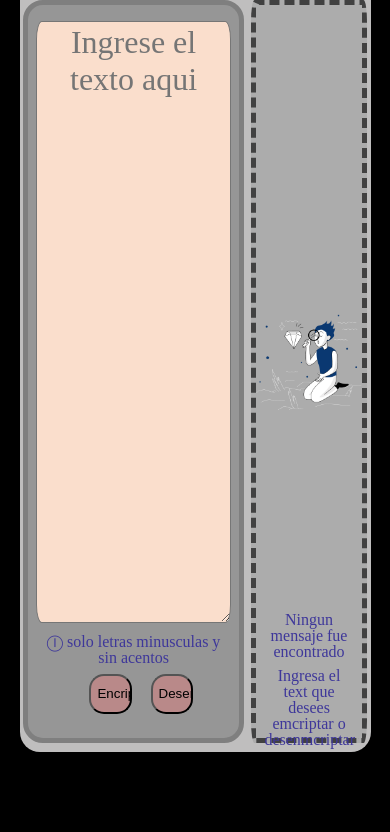
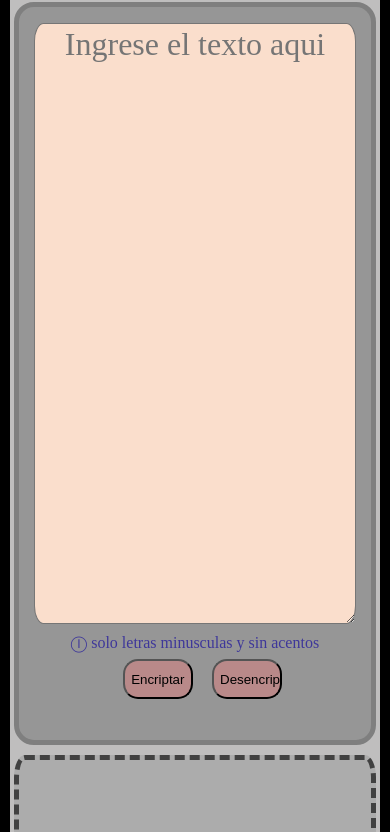
Before and after one commit to AlfredoRomel/EncriptadorG5, a plain HTML site: page index.html in a window 390 px wide. Shown: the part 72-904 px from the top of the page. Before the commit the page ends 844 px from the top, so only its background shows below. Drawn offline with Linux system fonts and the light colour scheme.

Commit message:
etiqueta media

```diff
--- a/index.html
+++ b/index.html
@@ -6,6 +6,7 @@
     <meta name="viewport" content="width=divice-with,initial-scale=1.0">
     <link rel="stylesheet" href="reset.css">
     <link rel="stylesheet" href="style.css">
+    <link rel="stylesheet" href="stylemobile.css" media="">
     <title>Document</title>
 </head>
 <header>
--- a/style.css
+++ b/style.css
@@ -101,3 +101,44 @@ h5{
 #respuesta{
     font-size: 2rem;
 }
+@media screen and (max-width:800px) {
+    .container {
+        background-color: rgb(191, 190, 190);
+        width: 95%;
+        min-height:180vh;
+        margin: auto;
+        display: block;
+        flex-wrap: wrap;
+        justify-content: center;
+        position: relative;
+        border-bottom-left-radius: 20px;
+        border-bottom-right-radius: 20px;
+    }
+    .cardencriptador {
+        background-color: rgb(150, 150, 150);
+        width: 95%;
+        height: 85vh;
+        margin: auto;
+        padding-top: 1rem;
+        text-align: center;
+        position: relative;
+        border-radius: 20px;
+        border:solid rgb(127, 127, 127) 5px ;
+        top:10px;
+
+    }
+    .cardrespuesta {
+        background-color: rgb(172, 172, 172);
+        width: 95%;
+        height: 85vh;
+        margin: auto;
+        padding-top: 1rem;
+        text-align: center;
+        position: relative;
+        border-radius: 3% ;
+        border:dashed rgb(65, 65, 65) 5px ;
+        top:20px;
+
+    }
+
+}
```
